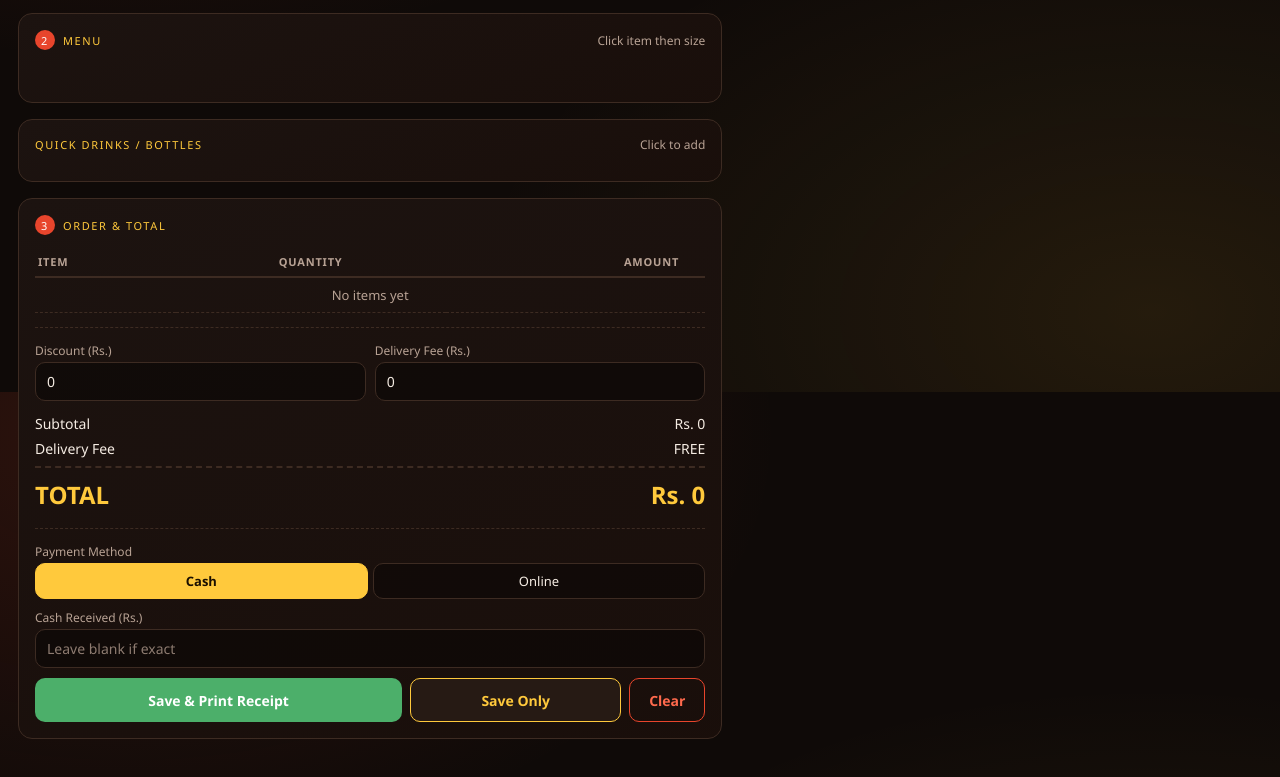
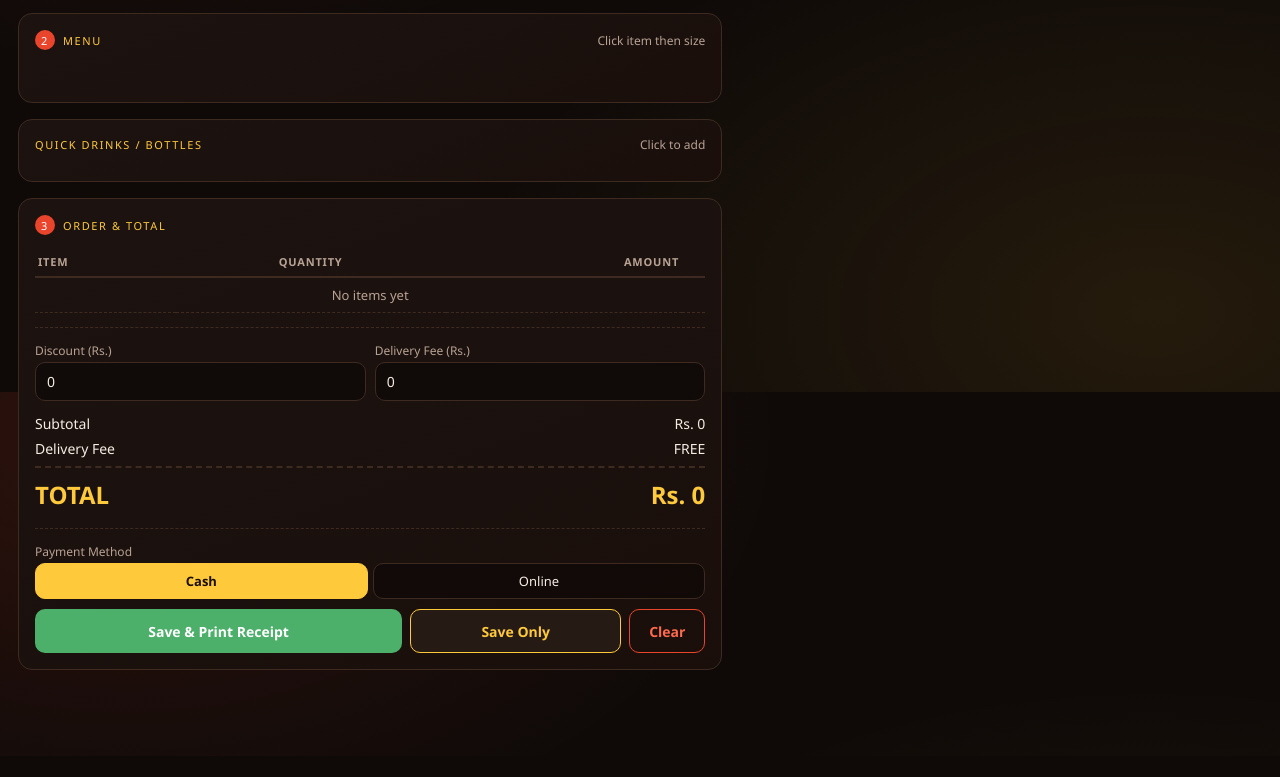
Before and after one commit to syedammarhaider/pizza-city-pattoki, a website: page index.html in a window 1280 px wide. Shown: the part 408-1185 px from the top of the page. After the commit the page ends 1164 px from the top, so only its background shows below. Drawn offline with Linux system fonts and the light colour scheme; no server answers.

Commit message:
Hide Cash Received input - payment detail not needed on receipts
Received/Change are no longer printed, so the tendered-amount field
served no purpose and could confuse cashiers.

Generated with [Devin](https://devin.ai)

Co-Authored-By: Devin <158243242+devin-ai-integration[bot]@users.noreply.github.com>

```diff
--- a/index.html
+++ b/index.html
@@ -614,7 +614,7 @@ html.light #loginOverlay{background:rgba(45,28,16,.5)}
           <button data-v="cash" class="on">Cash</button>
           <button data-v="online">Online</button>
         </div>
-        <div id="cashRecvWrap" class="mt">
+        <div id="cashRecvWrap" class="mt hide">
           <label>Cash Received (Rs.)</label>
           <input type="number" id="iCashRecv" min="0" placeholder="Leave blank if exact">
         </div>
```
